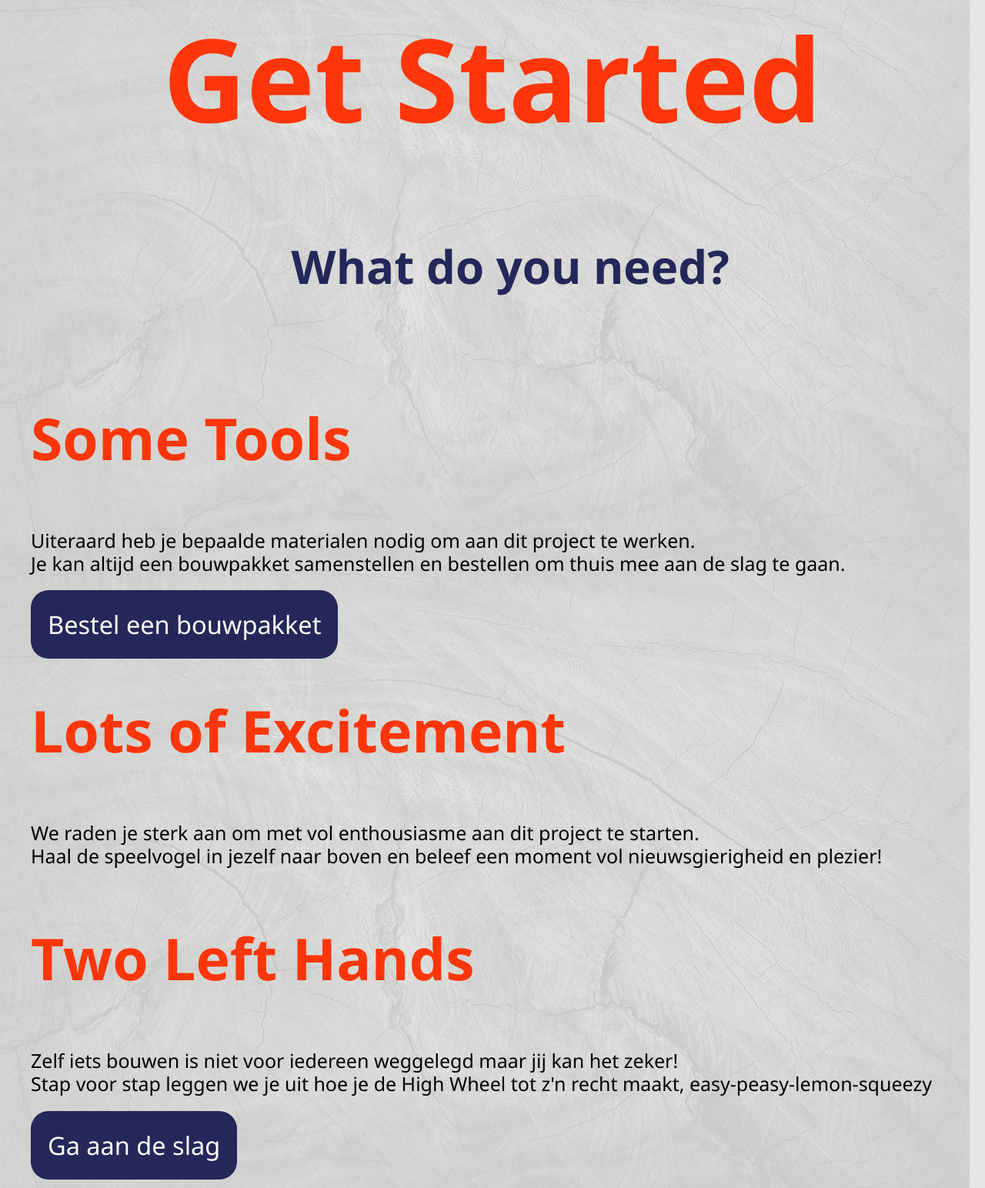
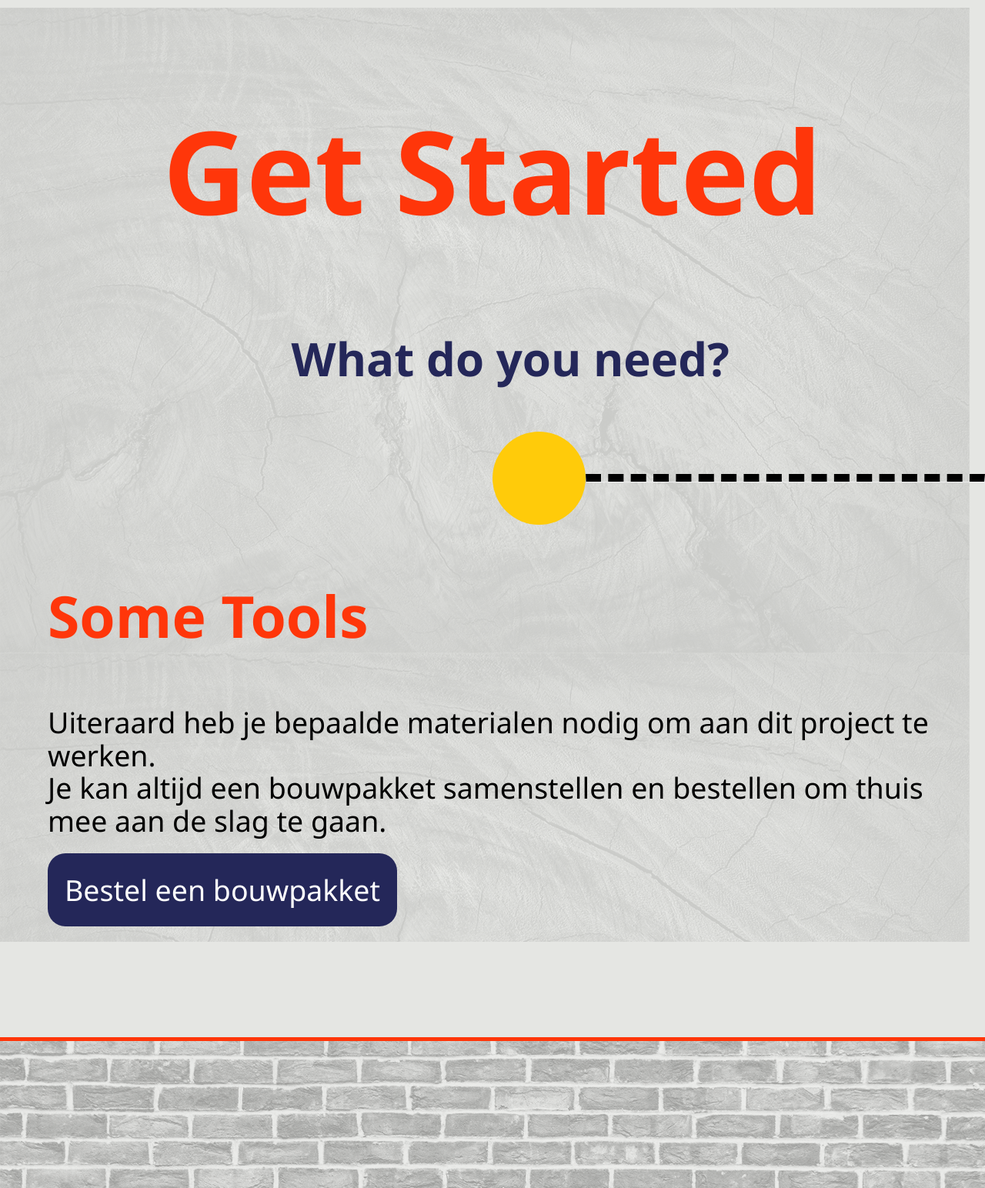
Before and after one commit to devinekask/int3-vermeirekaat, a PHP site: page / in a window 1280 px wide. Shown: the part 2257-3801 px from the top of the page at 77% size. Run offline with PHP 8.4, Linux system fonts and the light colour scheme.

Commit message:
adding horizontal scroll with assets

```diff
--- a/src/css/elements.css
+++ b/src/css/elements.css
@@ -11,7 +11,7 @@ li {
 .cta {
   text-decoration: none;
   /*font-family: var(--fontHighlight);*/
-  font-size: calc(var(--sizeBody) * 1.3);
+  font-size: calc(var(--sizeBody) * 1.5);
   border-radius: 2.3rem;
   padding: var(--marginRegular);
   color: white;
@@ -83,8 +83,8 @@ li {
 }
 
 .horizontal__alinea {
-  font-size: var(--sizeBody);
-  line-height: calc(var(--sizeBody) * 1.2);
+  font-size: calc(var(--sizeBody) * 1.5);
+  line-height: calc(var(--sizeBody) * 1.7);
 }
 
 /* PROMO */
@@ -144,7 +144,13 @@ li {
 }
 
 .social__icon {
+  width: 4rem;
+  height: 4rem;
   padding: var(--marginLarge);
   border: var(--colorRed) solid .5rem;
   border-radius: 100%;
 }
+
+.social__img {
+  height: auto;
+}
--- a/src/css/horizontal.css
+++ b/src/css/horizontal.css
@@ -1,3 +1,30 @@
 .horizontal__wrapper {
-  display: grid;
+  display: flex;
+  flex-wrap: nowrap;
+  overflow-x: auto;
+  -webkit-overflow-scrolling: touch;
+  margin-left: var(--marginLarge);
 }
+
+.horizontal__part {
+  flex: 0 0 auto;
+  width: fit-content;
+  margin-left: var(--marginLarge);
+}
+
+.horizontal__route {
+  display: flex;
+  flex-direction: row-reverse;
+  align-items: center;
+}
+
+.route__dashed-line {
+  border-top: 1rem dashed var(--colorBlack);
+  width: 100%;
+}
+
+.route__ellipse {
+  width: 30rem;
+  height: auto;
+  margin-left: 50vw;
+}
--- a/src/css/layout.css
+++ b/src/css/layout.css
@@ -77,8 +77,19 @@
   display: none;
 }
 
+.social__wrapper {
+  display: flex;
+  flex-direction: row;
+}
+
 .social__icon {
   margin-left: var(--marginLarge);
+}
+
+.social__img {
+  display: block;
+  margin-left: auto;
+  margin-right: auto;
 }
 
 .sponsors {
--- a/src/view/site/index.php
+++ b/src/view/site/index.php
@@ -15,7 +15,7 @@
 </header>
 
 <section class="header">
-  <h1 class="header__title">Maker Faire Gent presents</h1>
+  <h1 class="header__title">Maker Faire Gent <br> presents</h1>
 
   <div class="header__wrapper">
     <p class="header__subtitle">High Wheeling</p>
@@ -77,30 +77,32 @@
     <h2 class="content__title--extra">Get Started</h3>
     <p class="header__subtitle subtitle--extra">What do you need?</p>
 
+    <div class="horizontal__route">
+          <hr class="route__dashed-line">
+          <img class="route__ellipse" type="svg" src="./assets/svg/ellipse.svg" alt="yellow-ellipse">
+    </div>
+
     <div class="horizontal__wrapper">
-
-    <ul class="horizontal full">
-      <li class="horizontal__part part--one">
+      <div class="horizontal__part part--one">
         <h3 class="horizontal__title">Some Tools</h3>
           <p class="horizontal__alinea">Uiteraard heb je bepaalde materialen nodig om aan dit project te werken. <br>Je kan altijd een bouwpakket samenstellen en bestellen om thuis mee aan de slag te gaan.</p>
           <div class="cta__container">
             <a class="cta cta--regular" href="index.php?page=">Bestel een bouwpakket</a>
           </div>
-      </li>
+      </div>
 
-      <li class="horizontal__part part--two">
+      <div class="horizontal__part part--two">
         <h3 class="horizontal__title">Lots of Excitement</h3>
           <p class="horizontal__alinea">We raden je sterk aan om met vol enthousiasme aan dit project te starten. <br>Haal de speelvogel in jezelf naar boven en beleef een moment vol nieuwsgierigheid en plezier!</p>
-      </li>
+      </div>
 
-      <li class="horizontal__part part--three">
+      <div class="horizontal__part part--three">
         <h3 class="horizontal__title">Two Left Hands</h3>
           <p class="horizontal__alinea">Zelf iets bouwen is niet voor iedereen weggelegd maar jij kan het zeker! <br>Stap voor stap leggen we je uit hoe je de High Wheel tot z'n recht maakt, easy-peasy-lemon-squeezy</p>
           <div class="cta__container">
             <a class="cta cta--regular" href="index.php?page=">Ga aan de slag</a>
           </div>
-      </li>
-    </ul>
+      </div>
     </div>
 
   </article>
@@ -164,9 +166,17 @@
     <div class="social">
       <p class="footer__subtitle">Volg ons op</p>
       <div class="social__wrapper">
-        <img class="social__icon" width="40" height="40" src="./assets/social/social-facebook.png" alt="logo-facebook">
-        <img class="social__icon" width="40" src="./assets/social/social-instagram.png" alt="logo-instagram">
-        <img class="social__icon" width="40" src="./assets/social/social-twitter.png" alt="logo-twitter">
+        <div class="social__icon">
+        <img class="social__img" width="25" src="./assets/social/social-facebook.png" alt="logo-facebook">
+        </div>
+
+        <div class="social__icon">
+          <img class="social__img" width="40" src="./assets/social/social-instagram.png" alt="logo-instagram">
+        </div>
+        <div class="social__icon">
+          <img class="social__img" width="40" src="./assets/social/social-twitter.png" alt="logo-twitter">
+        </div>
+
       </div>
     </div>
 
```
Also changed, not shown: src/assets/svg/ellipse.svg (added).
